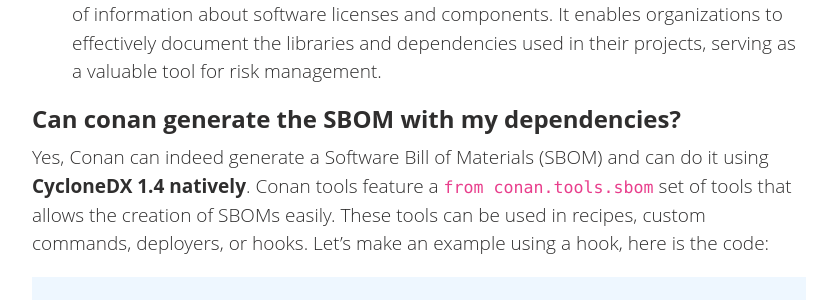
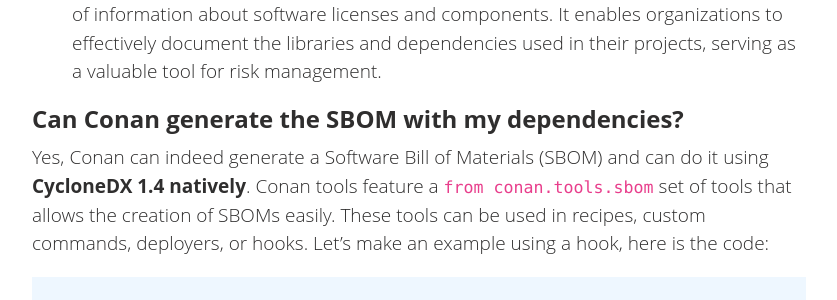
Before and after one commit to conan-io/conan-io.github.io, a Jekyll site: the page built from _posts/2025-02-05-What-is-your-code-made-of-sboms.markdown, in a window 1280 px wide and 900 px high, scrolled down 1223 px. Shown: the part 158-458 px from the top of the window, without its empty margins (20-857 px from the left). Built offline with Jekyll 4.4.1, drawn with Linux system fonts in a browser that asks for light colours; comment, search, counter and statistics services are not loaded.

```diff
--- a/_posts/2025-02-05-What-is-your-code-made-of-sboms.markdown
+++ b/_posts/2025-02-05-What-is-your-code-made-of-sboms.markdown
@@ -38,7 +38,7 @@ vulnerability management.
 licenses and components. It enables organizations to effectively document the libraries and dependencies used in their
 projects, serving as a valuable tool for risk management.
 
-## Can conan generate the SBOM with my dependencies?
+## Can Conan generate the SBOM with my dependencies?
 
 Yes, Conan can indeed generate a Software Bill of Materials (SBOM) and can do it using **CycloneDX 1.4 natively**. Conan
 tools feature a `from conan.tools.sbom` set of tools that allows the creation of SBOMs easily. These tools can be used
```
